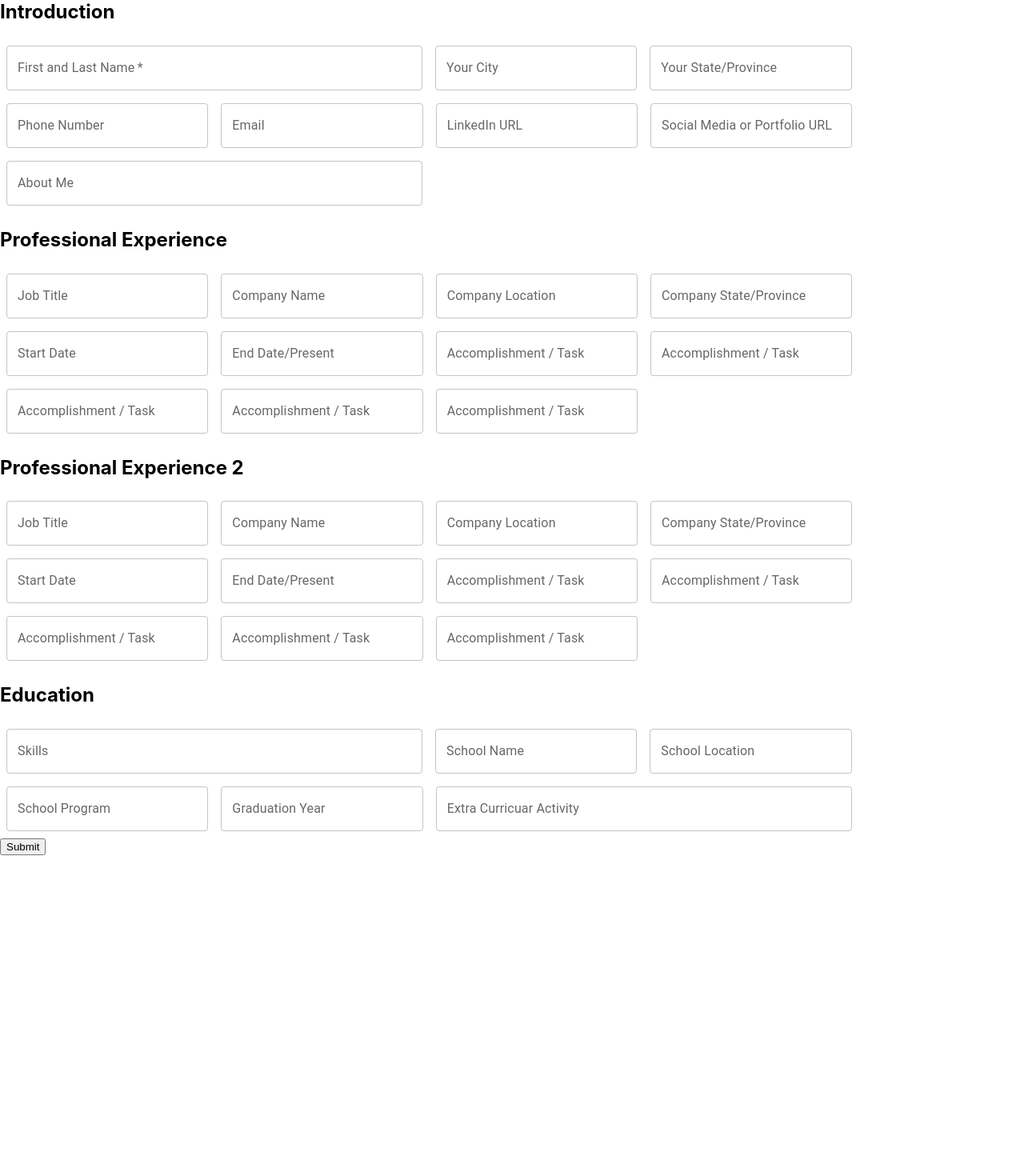
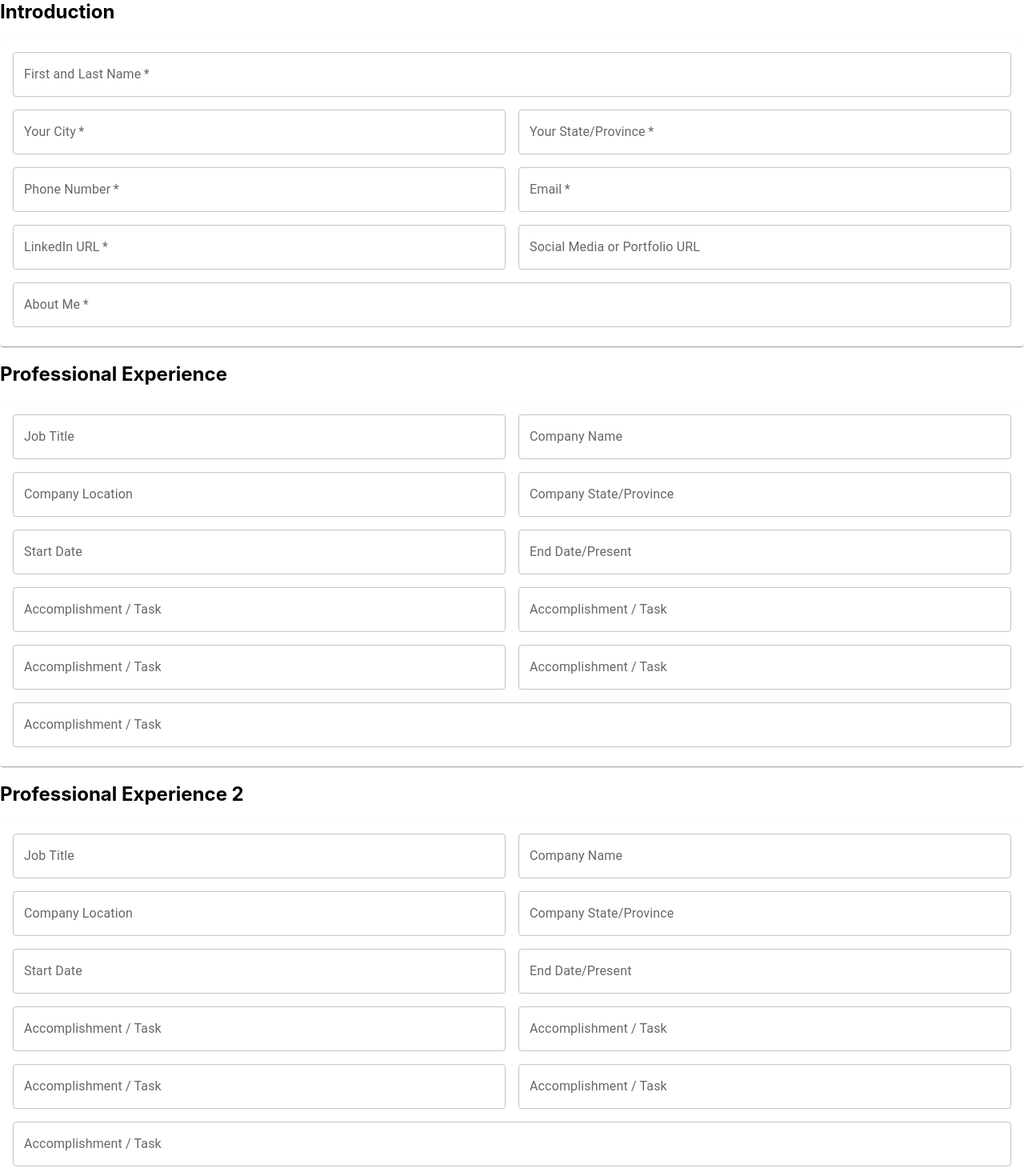
Before and after one commit to vcapella/resume2Pdf-generator, a React (Create React App) app in the folder client/: page / in a window 1280 px wide. Shown: the part 20-1490 px from the top of the page at 80% size. Before the commit the page ends 1089 px from the top, so only its background shows below. Built offline with nearby package versions, Linux system fonts and the light colour scheme.

Commit message:
update card layout

```diff
--- a/client/src/App.js
+++ b/client/src/App.js
@@ -122,11 +122,12 @@ function App() {
   return (
     <Box
       component="form"
-      sx={{
-        "& .MuiTextField-root": { m: 1, width: "25ch" },
-      }}
-      noValidate
-      autoComplete="off"
+      // sx={{   (USE ON JSX FILES)
+      //   "& .MuiTextField-root": { m: 1, width: "25ch" },  (USE ON JSX FILES)
+      // }}  (USE ON JSX FILES)
+
+      // noValidate  (USE ON JSX FILES)
+      // autoComplete="off"   (USE ON JSX FILES)
       // onSubmit={createAndDownloadPdf}
     >
       {/* <form onSubmit={createAndDownloadPdf}> */}
--- a/client/src/EducationForm.jsx
+++ b/client/src/EducationForm.jsx
@@ -1,76 +1,110 @@
-
+import { Card, CardContent, Grid } from "@mui/material";
 import TextField from "@mui/material/TextField";
 
-export default function EducationForm ({handleChange, listOfSkills, schoolName1, stateSchool1, aboutSchoolProgram1, gradYear1, extraAcademicInfo1}) {
+export default function EducationForm({
+  handleChange,
+  listOfSkills,
+  schoolName1,
+  stateSchool1,
+  aboutSchoolProgram1,
+  gradYear1,
+  extraAcademicInfo1,
+}) {
   return (
-      <div>
-
+    <Card>
+      <CardContent>
+        <Grid container spacing={2}>
+          <Grid xs={12} sm={6} item>
             <TextField
               id="listOfSkills"
+              name="listOfSkills"
               label="Skills"
               placeholder="Any soft or hard skill"
-        name="listOfSkills"
+              variant="outlined"
+              fullWidth
               onChange={handleChange}
               value={listOfSkills}
-        style={{ width: 520, maxLength: 250 }}
+              // style={{ width: 520, maxLength: 250 }}
               inputProps={{ maxLength: 163 }}
               // each field has width 250 +20 width gap between each
               multiline
             />
+          </Grid>
 
+          <Grid xs={12} sm={6} item>
             <TextField
               id="schoolName1"
+              name="schoolName1"
               label="School Name"
               placeholder="GeorgeBrown College"
-        name="schoolName1"
+              variant="outlined"
+              fullWidth
               inputProps={{ maxLength: 50 }}
               onChange={handleChange}
               value={schoolName1}
             />
+          </Grid>
 
+          <Grid xs={12} sm={6} item>
             <TextField
               id="stateSchool1"
+              name="stateSchool1"
               label="School Location"
               placeholder="ON, Canada"
-        name="stateSchool1"
+              variant="outlined"
+              fullWidth
               inputProps={{ maxLength: 30 }}
               onChange={handleChange}
               value={stateSchool1}
             />
+          </Grid>
 
+          <Grid xs={12} sm={6} item>
             <TextField
               id="aboutSchoolProgram1"
+              name="aboutSchoolProgram1"
               label="School Program"
               placeholder="BS Computer Science or High School"
-        name="aboutSchoolProgram1"
+              variant="outlined"
+              fullWidth
               inputProps={{ maxLength: 50 }}
               onChange={handleChange}
               value={aboutSchoolProgram1}
             />
+          </Grid>
 
+          <Grid xs={12} sm={6} item>
             <TextField
               id="gradYear1"
+              name="gradYear1"
               label="Graduation Year"
               placeholder="2023"
-        name="gradYear1"
+              variant="outlined"
+              fullWidth
               inputProps={{ maxLength: 4 }}
               onChange={handleChange}
               value={gradYear1}
             />
+          </Grid>
 
+          <Grid xs={12} sm={6} item>
             <TextField
               id="extraAcademicInfo1"
+              name="extraAcademicInfo1"
               label="Extra Curricuar Activity"
               placeholder="Write about any extra curricular activity or project."
-        name="extraAcademicInfo1"
+              variant="outlined"
+              fullWidth
               onChange={handleChange}
               value={extraAcademicInfo1}
-        style={{ width: 520, maxLength: 250 }}
+              // style={{ width: 520, maxLength: 250 }}
               inputProps={{ maxLength: 163 }}
               // each field has width 250 +20 width gap between each
               multiline
             />
-
-      </div>
-    )
+          </Grid>
+        </Grid>
+      </CardContent>
+    </Card>
+  );
 }
--- a/client/src/IntroductionForm.jsx
+++ b/client/src/IntroductionForm.jsx
@@ -1,95 +1,146 @@
-
+import { Card, CardContent, Grid } from "@mui/material";
 import TextField from "@mui/material/TextField";
 // import TextareaAutosize from '@mui/base/TextareaAutosize';
 
-export default function IntroductionForm ({handleChange, yourName, city, stateProvince, celNumber, emailAdd, linkedinUrl, anotherUrl, personalSummary}) {
-
+export default function IntroductionForm({
+  handleChange,
+  yourName,
+  city,
+  stateProvince,
+  celNumber,
+  emailAdd,
+  linkedinUrl,
+  anotherUrl,
+  personalSummary,
+}) {
   return (
-    <div>
+    <Card>
+      <CardContent>
+        <Grid container spacing={2}>
+          <Grid xs={12} item>
             <TextField
               required
               id="yourName"
+              name="yourName"
               label="First and Last Name"
               placeholder="Victor Capella"
-      name="yourName"
+              variant="outlined"
+              fullWidth
               // helperText="eg: Victor Capella"
               inputProps={{ maxLength: 40 }}
-      style={{ width: 520}}
+              //style={{ width: 520}}
               onChange={handleChange}
               value={yourName}
             />
+          </Grid>
 
+          <Grid xs={12} sm={6} item>
             <TextField
+              required
               id="city"
+              name="city"
               label="Your City"
               placeholder="Toronto"
-      name="city"
+              variant="outlined"
+              fullWidth
               inputProps={{ maxLength: 25 }}
               onChange={handleChange}
               value={city}
             />
+          </Grid>
 
+          <Grid xs={12} sm={6} item>
             <TextField
+              required
               id="stateProvince"
+              name="stateProvince"
               label="Your State/Province"
               placeholder="ON"
-      name="stateProvince"
+              variant="outlined"
+              fullWidth
               inputProps={{ maxLength: 2 }}
               onChange={handleChange}
               value={stateProvince}
             />
+          </Grid>
+
+          <Grid xs={12} sm={6} item>
             {/* review number format */}
             <TextField
+              required
               id="celNumber"
+              name="celNumber"
               label="Phone Number"
               placeholder="555-123-4567"
-      name="celNumber"
+              variant="outlined"
+              fullWidth
               inputProps={{ maxLength: 20 }}
               onChange={handleChange}
               value={celNumber}
             />
+          </Grid>
 
+          <Grid xs={12} sm={6} item>
             <TextField
+              required
               type="email"
               id="emailAdd"
+              name="emailAdd"
               label="Email"
               placeholder="my.email@mail.com"
-      name="emailAdd"
+              variant="outlined"
+              fullWidth
               onChange={handleChange}
               value={emailAdd}
             />
+          </Grid>
 
+          <Grid xs={12} sm={6} item>
             <TextField
+              required
               id="linkedinUrl"
+              name="linkedinUrl"
               label="LinkedIn URL"
               placeholder="https://linkedin.com/in/your-username"
-      name="linkedinUrl"
+              variant="outlined"
+              fullWidth
               onChange={handleChange}
               value={linkedinUrl}
             />
+          </Grid>
 
+          <Grid xs={12} sm={6} item>
             <TextField
               id="anotherUrl"
+              name="anotherUrl"
               label="Social Media or Portfolio URL"
               placeholder="https://mysocialmedia.com"
-      name="anotherUrl"
+              variant="outlined"
+              fullWidth
               onChange={handleChange}
               value={anotherUrl}
             />
+          </Grid>
 
+          <Grid xs={12} item>
             <TextField
+              required
               id="personalSummary"
+              name="personalSummary"
               label="About Me"
               placeholder=""
-      name="personalSummary"
+              variant="outlined"
+              fullWidth
               onChange={handleChange}
               value={personalSummary}
-      style={{ width: 520, maxLength: 1000 }}
+              // style={{ width: 520 }}
               inputProps={{ maxLength: 410 }}
               // each field has width 250 +20 width gap between each
               multiline
             />
-
-    </div>
-  )
+          </Grid>
+        </Grid>
+      </CardContent>
+    </Card>
+  );
 }
--- a/client/src/ProfessionalExp1.jsx
+++ b/client/src/ProfessionalExp1.jsx
@@ -1,118 +1,178 @@
+import { Card, CardContent, Grid } from "@mui/material";
 import TextField from "@mui/material/TextField";
 
-export default function ProfessionalExp1 ({handleChange , titlePosition1, companyName1, cityCompany1, stateCompany1, startDate1, endDate1, listAccomp1A, listAccomp1B, listAccomp1C, listAccomp1D, listAccomp1E, listAccomp1F}) {
+export default function ProfessionalExp1({
+	handleChange,
+	titlePosition1,
+	companyName1,
+	cityCompany1,
+	stateCompany1,
+	startDate1,
+	endDate1,
+	listAccomp1A,
+	listAccomp1B,
+	listAccomp1C,
+	listAccomp1D,
+	listAccomp1E,
+	listAccomp1F,
+}) {
 	return (
-        <div>
-
+		<Card>
+			<CardContent>
+				<Grid container spacing={2}>
+					<Grid xs={12} sm={6} item>
 						<TextField
 							id="titlePosition1"
+							name="titlePosition1"
 							label="Job Title"
 							placeholder="Ninja Developer"
-            name="titlePosition1"
+							variant="outlined"
+							fullWidth
 							inputProps={{ maxLength: 50 }}
 							onChange={handleChange}
 							value={titlePosition1}
 						/>
+					</Grid>
 
+					<Grid xs={12} sm={6} item>
 						<TextField
 							id="companyName1"
+							name="companyName1"
 							label="Company Name"
 							placeholder="Dev Warriors"
-            name="companyName1"
+							variant="outlined"
+							fullWidth
 							inputProps={{ maxLength: 50 }}
 							onChange={handleChange}
 							value={companyName1}
 						/>
+					</Grid>
 
+					<Grid xs={12} sm={6} item>
 						<TextField
 							id="cityCompany1"
+							name="cityCompany1"
 							label="Company Location"
 							placeholder="Toronto"
-            name="cityCompany1"
+							variant="outlined"
+							fullWidth
 							inputProps={{ maxLength: 25 }}
 							onChange={handleChange}
 							value={cityCompany1}
 						/>
+					</Grid>
 
+					<Grid xs={12} sm={6} item>
 						<TextField
 							id="stateCompany1"
+							name="stateCompany1"
 							label="Company State/Province"
 							placeholder="ON"
-            name="stateCompany1"
+							variant="outlined"
+							fullWidth
 							inputProps={{ maxLength: 2 }}
 							onChange={handleChange}
 							value={stateCompany1}
 						/>
+					</Grid>
 
+					<Grid xs={12} sm={6} item>
 						<TextField
 							id="startDate1"
+							name="startDate1"
 							label="Start Date"
 							placeholder="Jan/2022"
-            name="startDate1"
+							variant="outlined"
+							fullWidth
 							inputProps={{ maxLength: 8 }}
 							onChange={handleChange}
 							value={startDate1}
 						/>
+					</Grid>
 
+					<Grid xs={12} sm={6} item>
 						<TextField
 							id="endDate1"
+							name="endDate1"
 							label="End Date/Present"
 							placeholder="Present"
-            name="endDate1"
+							variant="outlined"
+							fullWidth
 							inputProps={{ maxLength: 8 }}
 							onChange={handleChange}
 							value={endDate1}
 						/>
+					</Grid>
 
+					<Grid xs={12} sm={6} item>
 						<TextField
 							id="listAccomp1A"
+							name="listAccomp1A"
 							label="Accomplishment / Task"
 							placeholder="List accomplishments, not responsibilities"
-            name="listAccomp1A"
+							variant="outlined"
+							fullWidth
 							inputProps={{ maxLength: 83 }}
 							onChange={handleChange}
 							value={listAccomp1A}
 						/>
+					</Grid>
 
+					<Grid xs={12} sm={6} item>
 						<TextField
 							id="listAccomp1B"
+							name="listAccomp1B"
 							label="Accomplishment / Task"
 							placeholder="Make sure they’re written in a consistent form"
-            name="listAccomp1B"
+							variant="outlined"
+							fullWidth
 							inputProps={{ maxLength: 83 }}
 							onChange={handleChange}
 							value={listAccomp1B}
 						/>
+					</Grid>
 
+					<Grid xs={12} sm={6} item>
 						<TextField
 							id="listAccomp1C"
+							name="listAccomp1C"
 							label="Accomplishment / Task"
 							placeholder="Use the active voice"
-            name="listAccomp1C"
+							variant="outlined"
+							fullWidth
 							inputProps={{ maxLength: 83 }}
 							onChange={handleChange}
 							value={listAccomp1C}
 						/>
+					</Grid>
 
+					<Grid xs={12} sm={6} item>
 						<TextField
 							id="listAccomp1D"
+							name="listAccomp1D"
 							label="Accomplishment / Task"
 							placeholder="Quantify results wherever possible"
-            name="listAccomp1D"
+							variant="outlined"
+							fullWidth
 							inputProps={{ maxLength: 83 }}
 							onChange={handleChange}
 							value={listAccomp1D}
 						/>
+					</Grid>
 
+					<Grid xs={12} item>
 						<TextField
 							id="listAccomp1E"
+							name="listAccomp1E"
 							label="Accomplishment / Task"
 							placeholder="Match the language from the job description"
-            name="listAccomp1E"
+							variant="outlined"
+							fullWidth
 							inputProps={{ maxLength: 83 }}
 							onChange={handleChange}
 							value={listAccomp1E}
 						/>
+					</Grid>
 
 					{/* <TextField
                         id="listAccomp1F"
@@ -123,7 +183,8 @@ export default function ProfessionalExp1 ({handleChange , titlePosition1, compan
                         onChange={handleChange}
                         value={listAccomp1F}
                         /> removed due to limited space */}
-
-        </div>
-    )
+				</Grid>
+			</CardContent>
+		</Card>
+	);
 }
--- a/client/src/ProfessionalExp2.jsx
+++ b/client/src/ProfessionalExp2.jsx
@@ -1,129 +1,190 @@
+import { Card, CardContent, Grid } from "@mui/material";
 import TextField from "@mui/material/TextField";
 
-export default function ProfessionalExp2 ({handleChange, titlePosition2, companyName2, cityCompany2, stateCompany2, startDate2, endDate2, listAccomp2A, listAccomp2B, listAccomp2C, listAccomp2D, listAccomp2E, listAccomp2F}) {
+export default function ProfessionalExp2({
+	handleChange,
+	titlePosition2,
+	companyName2,
+	cityCompany2,
+	stateCompany2,
+	startDate2,
+	endDate2,
+	listAccomp2A,
+	listAccomp2B,
+	listAccomp2C,
+	listAccomp2D,
+	listAccomp2E,
+	listAccomp2F,
+}) {
 	return (
-        <div>
-
+		<Card>
+			<CardContent>
+				<Grid container spacing={2}>
+					<Grid xs={12} sm={6} item>
 						<TextField
-            id="titlePosition2"
+							id="titlePosition1"
+							name="titlePosition1"
 							label="Job Title"
 							placeholder="Ninja Developer"
-            name="titlePosition2"
+							variant="outlined"
+							fullWidth
 							inputProps={{ maxLength: 50 }}
 							onChange={handleChange}
 							value={titlePosition2}
 						/>
+					</Grid>
 
+					<Grid xs={12} sm={6} item>
 						<TextField
-            id="companyName2"
+							id="companyName1"
+							name="companyName1"
 							label="Company Name"
 							placeholder="Dev Warriors"
-            name="companyName2"
+							variant="outlined"
+							fullWidth
 							inputProps={{ maxLength: 50 }}
 							onChange={handleChange}
 							value={companyName2}
 						/>
+					</Grid>
 
+					<Grid xs={12} sm={6} item>
 						<TextField
-            id="cityCompany2"
+							id="cityCompany1"
+							name="cityCompany1"
 							label="Company Location"
 							placeholder="Toronto"
-            name="cityCompany2"
+							variant="outlined"
+							fullWidth
 							inputProps={{ maxLength: 25 }}
 							onChange={handleChange}
 							value={cityCompany2}
 						/>
+					</Grid>
 
+					<Grid xs={12} sm={6} item>
 						<TextField
-            id="stateCompany2"
+							id="stateCompany1"
+							name="stateCompany1"
 							label="Company State/Province"
 							placeholder="ON"
-            name="stateCompany2"
+							variant="outlined"
+							fullWidth
 							inputProps={{ maxLength: 2 }}
 							onChange={handleChange}
 							value={stateCompany2}
 						/>
+					</Grid>
 
+					<Grid xs={12} sm={6} item>
 						<TextField
-            id="startDate2"
+							id="startDate1"
+							name="startDate1"
 							label="Start Date"
-            placeholder="Jan/2021"
-            name="startDate2"
+							placeholder="Jan/2022"
+							variant="outlined"
+							fullWidth
 							inputProps={{ maxLength: 8 }}
 							onChange={handleChange}
 							value={startDate2}
 						/>
+					</Grid>
 
+					<Grid xs={12} sm={6} item>
 						<TextField
-            id="endDate2"
+							id="endDate1"
+							name="endDate1"
 							label="End Date/Present"
-            placeholder="Dec/2021"
-            name="endDate2"
+							placeholder="Present"
+							variant="outlined"
+							fullWidth
 							inputProps={{ maxLength: 8 }}
 							onChange={handleChange}
 							value={endDate2}
 						/>
+					</Grid>
 
+					<Grid xs={12} sm={6} item>
 						<TextField
-            id="listAccomp2A"
+							id="listAccomp1A"
+							name="listAccomp1A"
 							label="Accomplishment / Task"
 							placeholder="List accomplishments, not responsibilities"
-            name="listAccomp2A"
+							variant="outlined"
+							fullWidth
 							inputProps={{ maxLength: 83 }}
 							onChange={handleChange}
 							value={listAccomp2A}
 						/>
+					</Grid>
 
+					<Grid xs={12} sm={6} item>
 						<TextField
-            id="listAccomp2B"
+							id="listAccomp1B"
+							name="listAccomp1B"
 							label="Accomplishment / Task"
 							placeholder="Make sure they’re written in a consistent form"
-            name="listAccomp2B"
+							variant="outlined"
+							fullWidth
 							inputProps={{ maxLength: 83 }}
 							onChange={handleChange}
 							value={listAccomp2B}
 						/>
+					</Grid>
 
+					<Grid xs={12} sm={6} item>
 						<TextField
-            id="listAccomp2C"
+							id="listAccomp1C"
+							name="listAccomp1C"
 							label="Accomplishment / Task"
 							placeholder="Use the active voice"
-            name="listAccomp2C"
+							variant="outlined"
+							fullWidth
 							inputProps={{ maxLength: 83 }}
 							onChange={handleChange}
 							value={listAccomp2C}
 						/>
+					</Grid>
 
+					<Grid xs={12} sm={6} item>
 						<TextField
-            id="listAccomp2D"
+							id="listAccomp1D"
+							name="listAccomp1D"
 							label="Accomplishment / Task"
 							placeholder="Quantify results wherever possible"
-            name="listAccomp2D"
+							variant="outlined"
+							fullWidth
 							inputProps={{ maxLength: 83 }}
 							onChange={handleChange}
 							value={listAccomp2D}
 						/>
+					</Grid>
 
+					<Grid xs={12} item>
 						<TextField
-            id="listAccomp2E"
+							id="listAccomp1E"
+							name="listAccomp1E"
 							label="Accomplishment / Task"
 							placeholder="Match the language from the job description"
-            name="listAccomp2E"
+							variant="outlined"
+							fullWidth
 							inputProps={{ maxLength: 83 }}
 							onChange={handleChange}
 							value={listAccomp2E}
 						/>
+					</Grid>
 
 					{/* <TextField
-            id="listAccomp2F"
+									id="listAccomp1F"
 									label="Accomplishment / Task"
 									placeholder="Another Accomplishment"
-            name="listAccomp2F"
+									name="listAccomp1F"
 									inputProps={{ maxLength: 83 }}
 									onChange={handleChange}
-            value={listAccomp2F}
-            />  removed due to limited space*/}
-
-        </div>
-    )
+									value={listAccomp1F}
+									/> removed due to limited space */}
+				</Grid>
+			</CardContent>
+		</Card>
+	);
 }
```
Also changed, not shown: client/package.json (+7 -3 lines), 2 other files (tests, documents, lock files or other folders). Lines whose indentation alone changed are shown as unchanged.
